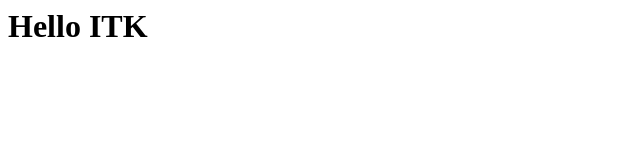
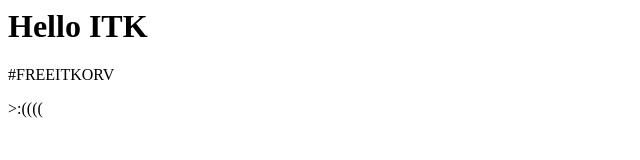
Before and after one commit to tbelmar/mega-website, a plain HTML site: page index.html in a window 1280 px wide. Shown: the whole page, without its empty margins (0-640 px from the left). Drawn offline with Linux system fonts and the light colour scheme.

Commit message:
#FreeITKorv

```diff
--- a/index.html
+++ b/index.html
@@ -3,5 +3,7 @@
 	</head>
 	<body>
 		<h1>Hello ITK</h1>
+		<p>#FREEITKORV</p>
+		<p>>:((((</p>
 	</body>
 </html>
```
